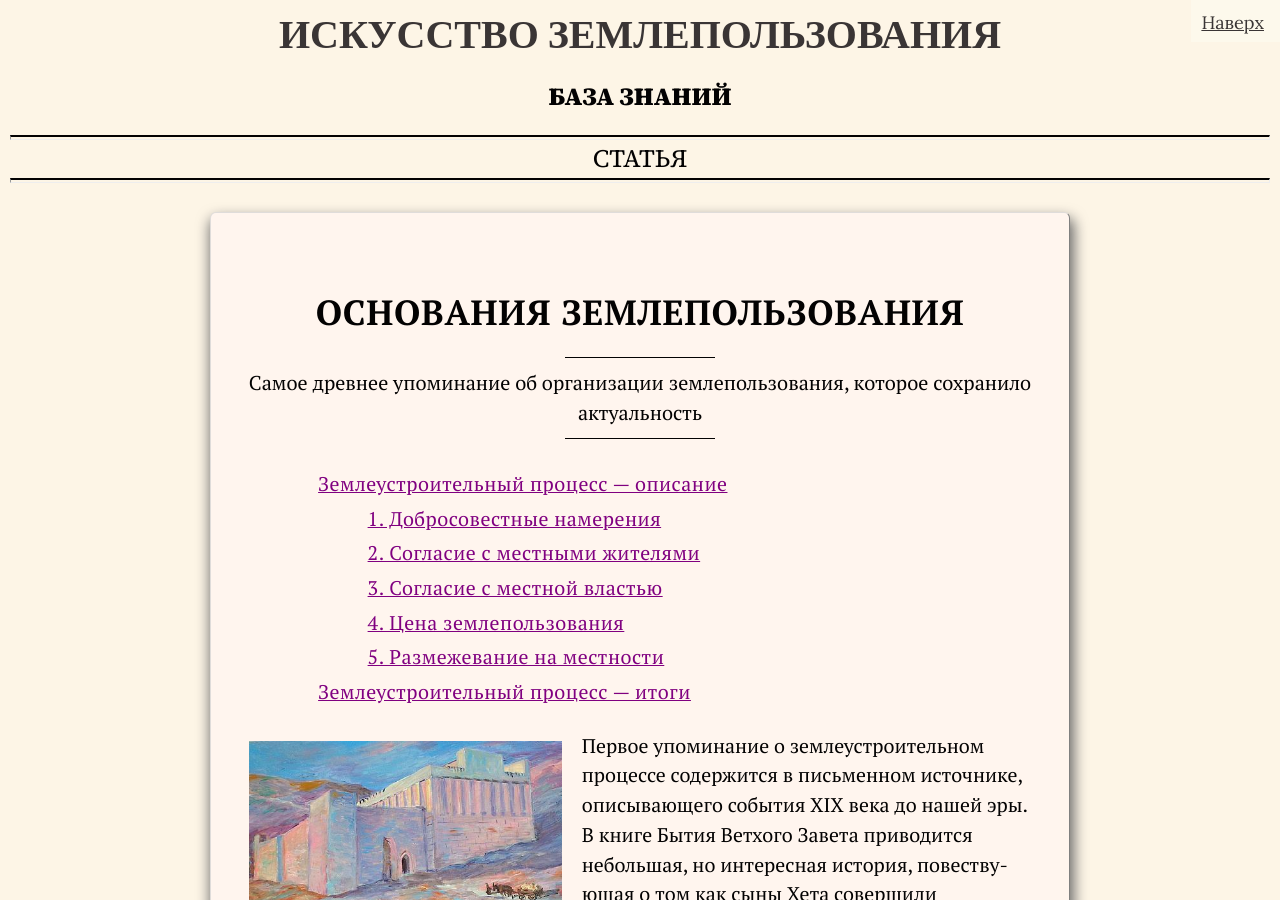
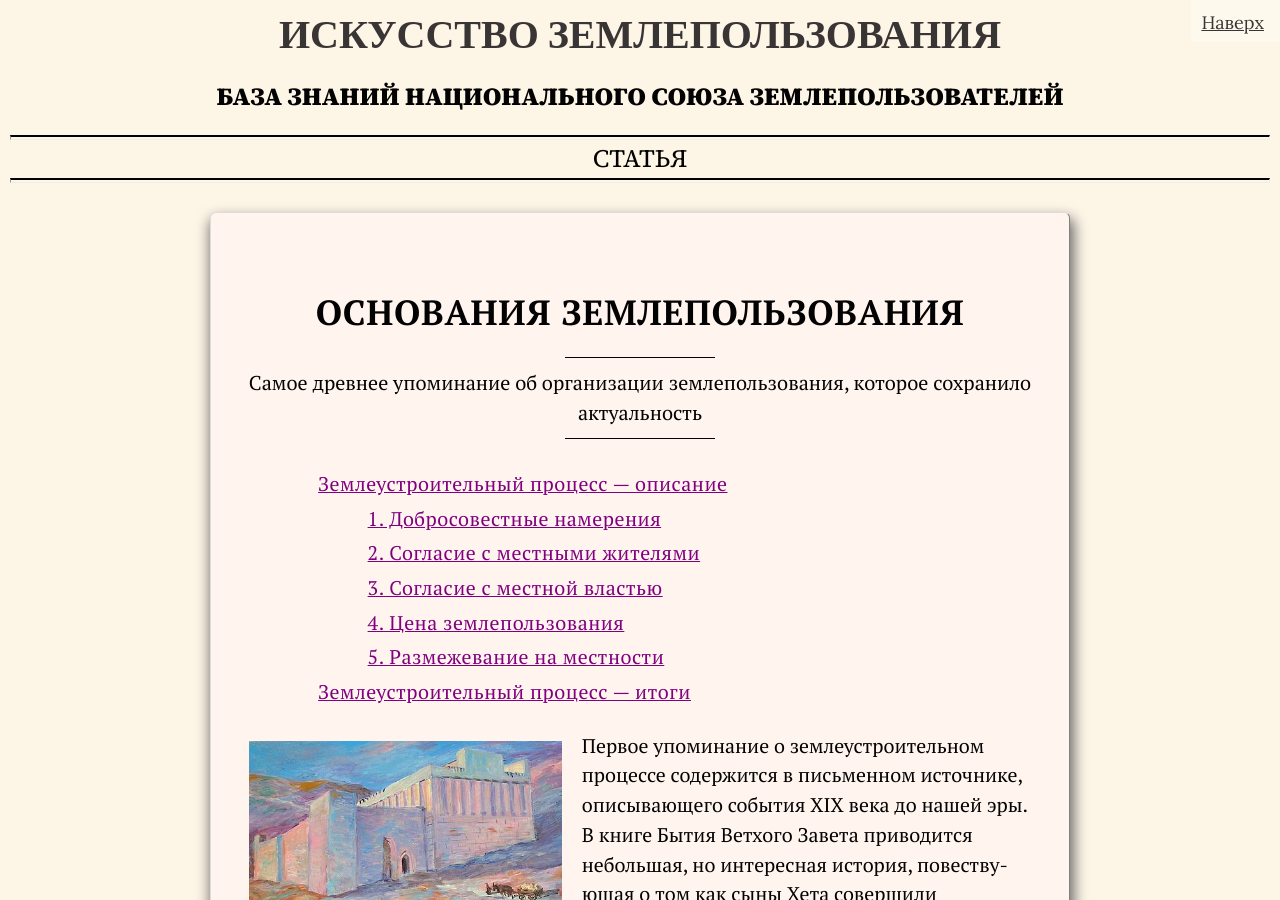
Before and after one commit to SergSi/land-use-art, a Jekyll site: the page built from _posts/2023-09-01-book.md, in a window 1280 px wide and 900 px high. Built offline with Jekyll 4.4.1, drawn with Linux system fonts in a browser that asks for light colours; some web fonts are replaced.

Commit message:
Update _config.yml

```diff
--- a/_config.yml
+++ b/_config.yml
@@ -1,6 +1,6 @@
 title: Искусство землепользования
 description: землепользование, межевание, полный и точный кадастр недвижимости
-subtitle: База знаний
+subtitle: База знаний Национального союза землепользователей
 location: Москва
 date: true
 count_post: 6
```
